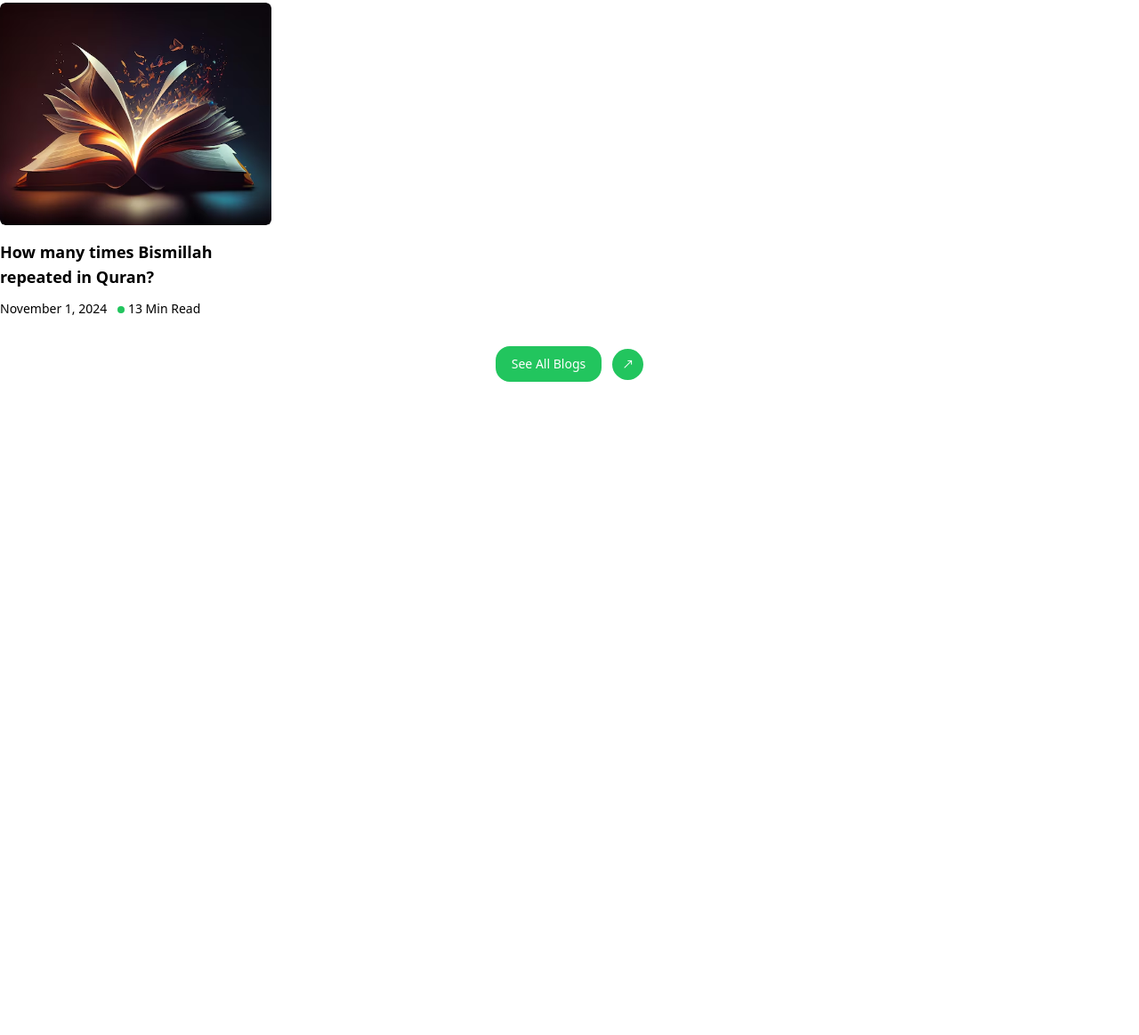
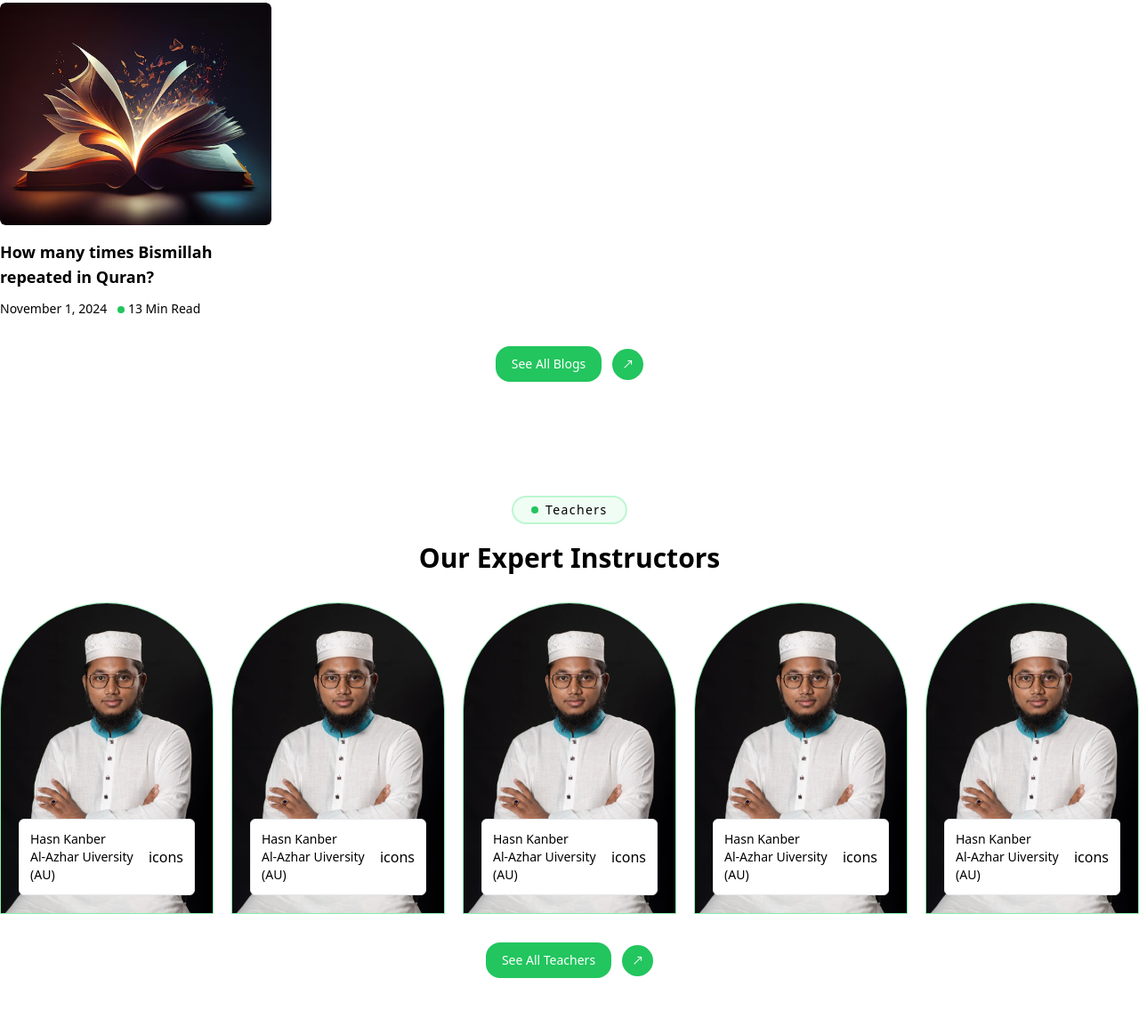
Before and after one commit to rezaullaravel/madrasa-manage-template, a website: page src/index.html in a window 1280 px wide. Shown: the part 3843-5006 px from the top of the page at 89% size. Before the commit the page ends 4336 px from the top, so only its background shows below. Drawn offline with nearby package versions, Linux system fonts and the light colour scheme.

Commit message:
insructor section added

```diff
--- a/src/index.html
+++ b/src/index.html
@@ -20,7 +20,7 @@
         class="container mx-auto px-5 md:px-0 flex justify-between items-center h-20"
       >
         <!-- Logo and Mobile Toggle -->
-        <nav class="flex justify-between items-center ">
+        <nav class="flex justify-between items-center">
           <div class="h-10">
             <img
               class="w-full h-full object-cover cursor-pointer"
@@ -79,8 +79,6 @@
         </div>
       </div>
     </header>
-
-
     <!---navigation section end-->
 
     <!---course section start-->
@@ -861,8 +859,144 @@
       </div>
     </section>
     <!-- reading jurnal section end -->
+
+    <!-- instructor jurnal section start -->
+    <section class="md:py-16 py-8">
+      <div class="container mx-auto px-5 md:px-0">
+        <!-- Section Heading -->
+        <div class="space-y-5 text-center">
+          <div class="flex justify-center items-center">
+            <span
+              class="bg-green-50 border-2 border-green-200 text-sm rounded-2xl px-5 py-0"
+            >
+              <span
+                class="bg-green-500 rounded-full inline-block w-[8px] h-[8px] mr-1"
+              ></span>
+              <span class="inline-block align-middle tracking-widest leading-7"
+                >Teachers</span
+              >
+            </span>
+          </div>
+          <h1 class="md:text-3xl text-2xl font-semibold">
+            Our Expert Instructors
+          </h1>
+        </div>
+
+        <!-- instructor Cards -->
+        <div class="grid grid-cols-1 md:grid-cols-3 lg:grid-cols-5 gap-5 py-8">
+          <!-- Card Template -->
+          <div
+            class="h-[350px] rounded-t-full rounded-b-md border border-green-300 overflow-hidden relative"
+          >
+            <img
+              class="w-full h-full object-cover"
+              src="./images/59a58e2fb11cdf6aae32de06c9116cb9.jpg"
+              alt="Book Image"
+            />
+            <div
+              class="flex justify-between items-center p-3 border rounded-md bg-white absolute bottom-5 right-5 left-5"
+            >
+              <p class="flex flex-col text-sm">
+                <span class="">Hasn Kanber</span>
+                <span>Al-Azhar Uiversity (AU)</span>
+              </p>
+              <p>icons</p>
+            </div>
+          </div>
+
+          <div
+          class="h-[350px] rounded-t-full rounded-b-md border border-green-300 overflow-hidden relative"
+        >
+          <img
+            class="w-full h-full object-cover"
+            src="./images/59a58e2fb11cdf6aae32de06c9116cb9.jpg"
+            alt="Book Image"
+          />
+          <div
+            class="flex justify-between items-center p-3 border rounded-md bg-white absolute bottom-5 right-5 left-5"
+          >
+            <p class="flex flex-col text-sm">
+              <span class="">Hasn Kanber</span>
+              <span>Al-Azhar Uiversity (AU)</span>
+            </p>
+            <p>icons</p>
+          </div>
+        </div>
+
+        <div
+        class="h-[350px] rounded-t-full rounded-b-md border border-green-300 overflow-hidden relative"
+      >
+        <img
+          class="w-full h-full object-cover"
+          src="./images/59a58e2fb11cdf6aae32de06c9116cb9.jpg"
+          alt="Book Image"
+        />
+        <div
+          class="flex justify-between items-center p-3 border rounded-md bg-white absolute bottom-5 right-5 left-5"
+        >
+          <p class="flex flex-col text-sm">
+            <span class="">Hasn Kanber</span>
+            <span>Al-Azhar Uiversity (AU)</span>
+          </p>
+          <p>icons</p>
+        </div>
+      </div>
+      <div
+      class="h-[350px] rounded-t-full rounded-b-md border border-green-300 overflow-hidden relative"
+    >
+      <img
+        class="w-full h-full object-cover"
+        src="./images/59a58e2fb11cdf6aae32de06c9116cb9.jpg"
+        alt="Book Image"
+      />
+      <div
+        class="flex justify-between items-center p-3 border rounded-md bg-white absolute bottom-5 right-5 left-5"
+      >
+        <p class="flex flex-col text-sm">
+          <span class="">Hasn Kanber</span>
+          <span>Al-Azhar Uiversity (AU)</span>
+        </p>
+        <p>icons</p>
+      </div>
+    </div>
+    <div
+    class="h-[350px] rounded-t-full rounded-b-md border border-green-300 overflow-hidden relative"
+  >
+    <img
+      class="w-full h-full object-cover"
+      src="./images/59a58e2fb11cdf6aae32de06c9116cb9.jpg"
+      alt="Book Image"
+    />
+    <div
+      class="flex justify-between items-center p-3 border rounded-md bg-white absolute bottom-5 right-5 left-5"
+    >
+      <p class="flex flex-col text-sm">
+        <span class="">Hasn Kanber</span>
+        <span>Al-Azhar Uiversity (AU)</span>
+      </p>
+      <p>icons</p>
+    </div>
+  </div>
+        </div>
+
+        <!-- View All Books Button -->
+        <div class="text-center">
+          <a href="#" class="flex items-center justify-center gap-3">
+            <span
+              class="border-2 rounded-2xl border-green-500 bg-green-500 text-white px-4 py-2 text-sm"
+              >See All Teachers</span
+            >
+            <span
+              class="bg-green-500 rounded-full w-[35px] h-[35px] text-white flex items-center justify-center"
+            >
+              <i class="las la-long-arrow-alt-right text-base -rotate-45"></i>
+            </span>
+          </a>
+        </div>
+      </div>
+    </section>
+    <!-- instructor section end -->
   </body>
-
   <script>
     function toggleNav() {
       const navContainer = document.getElementById("nav-container");
```
Also changed, not shown: src/images/59a58e2fb11cdf6aae32de06c9116cb9.jpg (added), src/images/images.jpeg (added).
